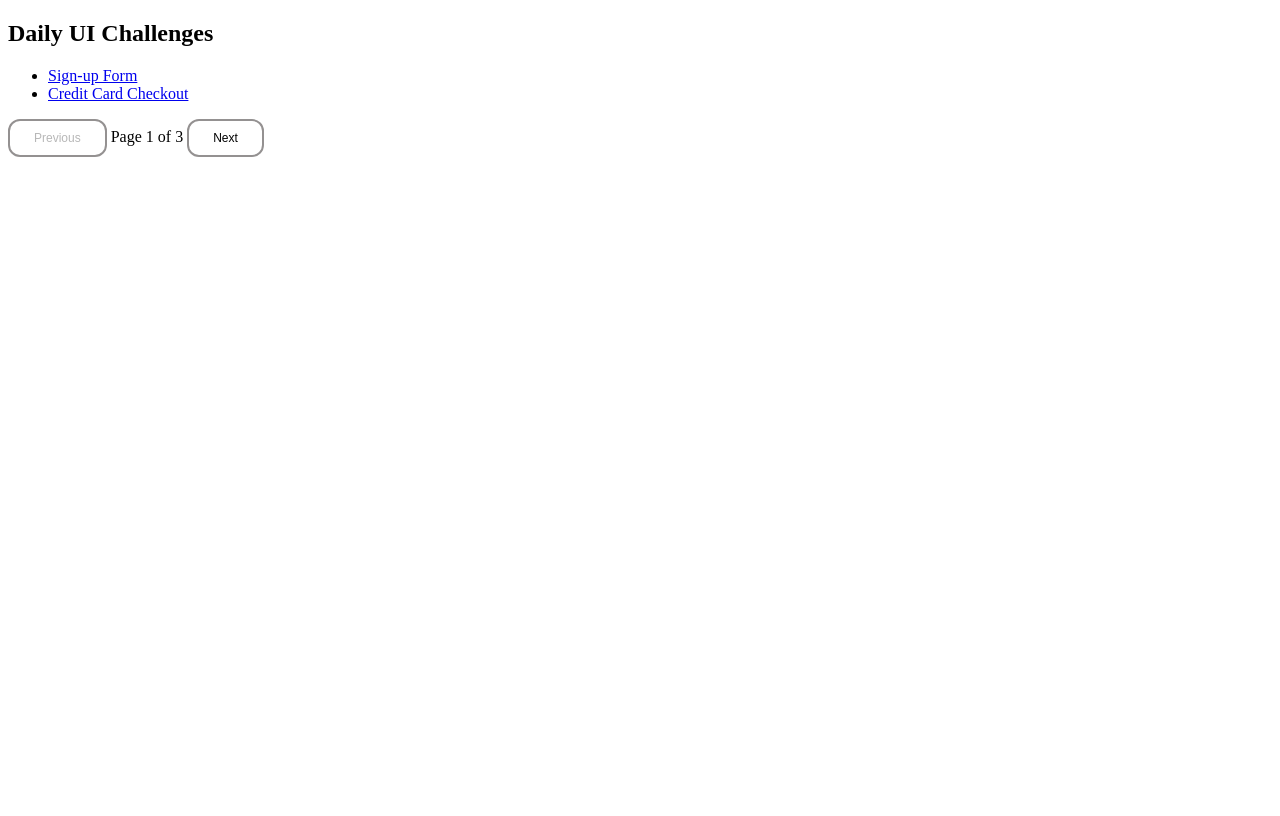
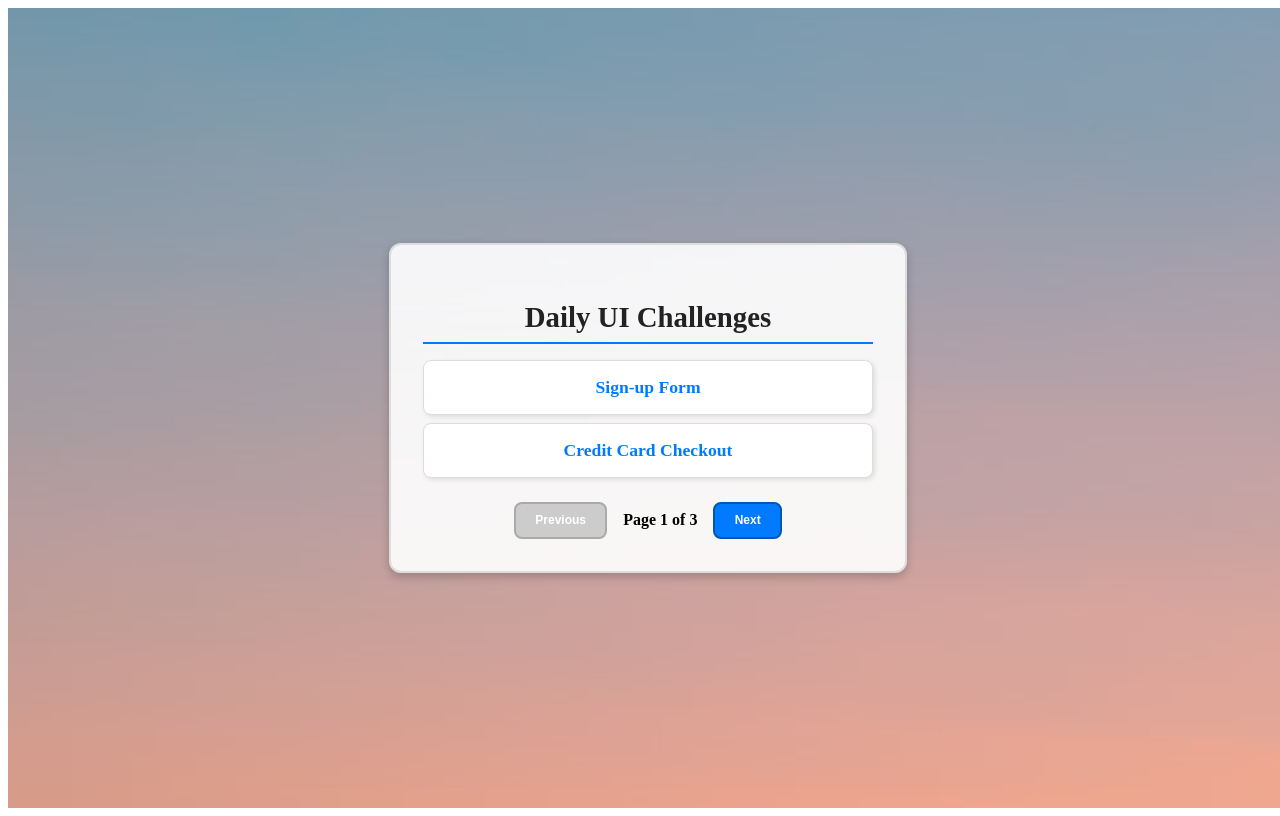
Before and after one commit to greensharpie/daily-ui-challenges, a React (Vite) app: page / in a window 1280 px wide. Built offline with nearby package versions, Linux system fonts and the light colour scheme.

Commit message:
feat: homepage styling

```diff
--- a/src/App.tsx
+++ b/src/App.tsx
@@ -6,7 +6,7 @@
   useParams,
   Navigate
 } from 'react-router-dom'
-import ChallengeList from './components/ChallengeList'
+import ChallengeList from './challenges/ChallengeList'
 import Challenge001 from './challenges/001/src/index'
 import Challenge002 from './challenges/002/src/index'
 
--- /dev/null
+++ b/src/challenges/ChallengeList.tsx
@@ -0,0 +1,58 @@
+import React, { useState } from 'react'
+import { Link } from 'react-router-dom'
+import { Button } from '../components/Button'
+import '../styles/ChallengeList.css'
+
+const challenges = [
+  { id: '001', title: 'Sign-up Form' },
+  { id: '002', title: 'Credit Card Checkout' },
+  { id: '003', title: 'Landing Page' },
+  { id: '004', title: 'Calculator UI' },
+  { id: '005', title: 'User Profile' },
+  { id: '006', title: 'Settings Page' }
+]
+
+const ITEMS_PER_PAGE = 2
+
+const ChallengeList = () => {
+  const [currentPage, setCurrentPage] = useState(1)
+
+  const startIndex = (currentPage - 1) * ITEMS_PER_PAGE
+  const paginatedChallenges = challenges.slice(
+    startIndex,
+    startIndex + ITEMS_PER_PAGE
+  )
+  const totalPages = Math.ceil(challenges.length / ITEMS_PER_PAGE)
+
+  return (
+    <div className="home-page">
+      <div className="challenge-list-container">
+        <h2>Daily UI Challenges</h2>
+        <ul className="challenge-list">
+          {paginatedChallenges.map((challenge) => (
+            <li key={challenge.id}>
+              <Link to={`/challenges/${challenge.id}`}>{challenge.title}</Link>
+            </li>
+          ))}
+        </ul>
+        <div className="pagination-controls">
+          <Button
+            title="Previous"
+            disabled={currentPage === 1}
+            onClick={() => setCurrentPage((prev) => prev - 1)}
+          />
+          <span>
+            Page {currentPage} of {totalPages}
+          </span>
+          <Button
+            title="Next"
+            disabled={currentPage === totalPages}
+            onClick={() => setCurrentPage((prev) => prev + 1)}
+          />
+        </div>
+      </div>
+    </div>
+  )
+}
+
+export default ChallengeList
--- a/src/components/ChallengeList.tsx
+++ /dev/null
@@ -1,54 +0,0 @@
-import React, { useState } from 'react'
-import { Link } from 'react-router-dom'
-import { Button } from './Button'
-
-const challenges = [
-  { id: '001', title: 'Sign-up Form' },
-  { id: '002', title: 'Credit Card Checkout' },
-  { id: '003', title: 'Landing Page' },
-  { id: '004', title: 'Calculator UI' },
-  { id: '005', title: 'User Profile' },
-  { id: '006', title: 'Settings Page' }
-]
-
-const ITEMS_PER_PAGE = 2
-
-const ChallengeList = () => {
-  const [currentPage, setCurrentPage] = useState(1)
-
-  const startIndex = (currentPage - 1) * ITEMS_PER_PAGE
-  const paginatedChallenges = challenges.slice(
-    startIndex,
-    startIndex + ITEMS_PER_PAGE
-  )
-  const totalPages = Math.ceil(challenges.length / ITEMS_PER_PAGE)
-
-  return (
-    <div>
-      <h2>Daily UI Challenges</h2>
-      <ul>
-        {paginatedChallenges.map((challenge) => (
-          <li key={challenge.id}>
-            <Link to={`/challenges/${challenge.id}`}>{challenge.title}</Link>
-          </li>
-        ))}
-      </ul>
-      <Button
-        title="Previous"
-        disabled={currentPage === 1}
-        onClick={() => setCurrentPage((prev) => prev - 1)}
-      />
-      <span>
-        {' '}
-        Page {currentPage} of {totalPages}{' '}
-      </span>
-      <Button
-        title="Next"
-        disabled={currentPage === totalPages}
-        onClick={() => setCurrentPage((prev) => prev + 1)}
-      />
-    </div>
-  )
-}
-
-export default ChallengeList
--- /dev/null
+++ b/src/styles/ChallengeList.css
@@ -0,0 +1,93 @@
+.home-page {
+  background-image: url('/challenge-001/daily-ui-homepage.png');
+  background-size: cover;
+  background-position: center;
+  width: 100vw;
+  height: 100vh;
+  display: flex;
+  justify-content: center;
+  align-items: center;
+}
+
+.challenge-list-container {
+  background: rgba(255, 255, 255, 0.9);
+  border-radius: 12px;
+  box-shadow: 0 4px 10px rgba(0, 0, 0, 0.2);
+  padding: 2rem;
+  text-align: center;
+  max-width: 450px;
+  width: 90%;
+  border: 2px solid #ddd;
+}
+
+.challenge-list-container h2 {
+  font-size: 1.8rem;
+  margin-bottom: 1rem;
+  color: #222;
+  border-bottom: 2px solid #007bff;
+  padding-bottom: 0.5rem;
+}
+
+.challenge-list {
+  list-style: none;
+  padding: 0;
+  width: 100%;
+}
+
+.challenge-list li {
+  background: #ffffff;
+  margin: 0.5rem 0;
+  padding: 1rem;
+  border-radius: 8px;
+  transition: all 0.3s ease-in-out;
+  border: 1px solid #ddd;
+  box-shadow: 2px 2px 5px rgba(0, 0, 0, 0.1);
+}
+
+.challenge-list li:hover {
+  background: #f8f9fa;
+  transform: scale(1.02);
+  box-shadow: 3px 3px 8px rgba(0, 0, 0, 0.15);
+}
+
+.challenge-list a {
+  text-decoration: none;
+  color: #007bff;
+  font-weight: bold;
+  font-size: 1.1rem;
+}
+
+.pagination-controls {
+  display: flex;
+  align-items: center;
+  justify-content: center;
+  gap: 1rem;
+  margin-top: 1.5rem;
+}
+
+.pagination-controls span {
+  font-size: 1rem;
+  font-weight: bold;
+}
+
+.pagination-controls button {
+  background: #007bff;
+  color: white;
+  border: 2px solid #0056b3;
+  padding: 0.6rem 1.2rem;
+  border-radius: 8px;
+  cursor: pointer;
+  transition: all 0.2s;
+  font-weight: bold;
+}
+
+.pagination-controls button:disabled {
+  background: #ccc;
+  border-color: #aaa;
+  cursor: not-allowed;
+}
+
+.pagination-controls button:hover:not(:disabled) {
+  background: #0056b3;
+  border-color: #004494;
+}
```
Also changed, not shown: public/challenge-001/daily-ui-homepage.png (added).
